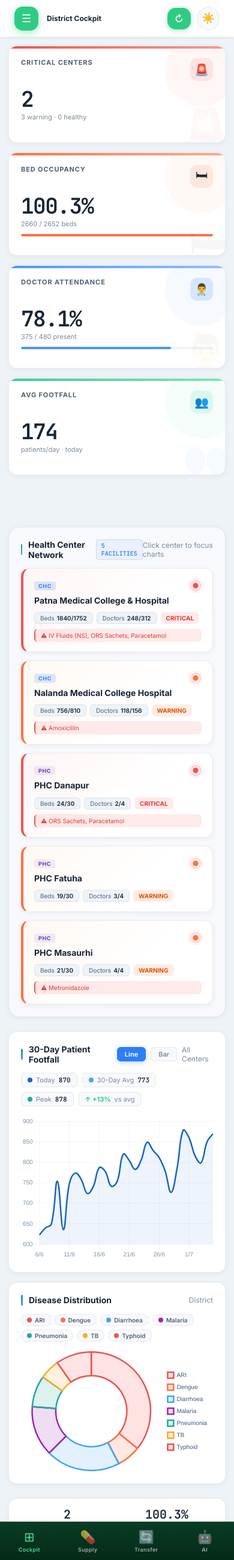
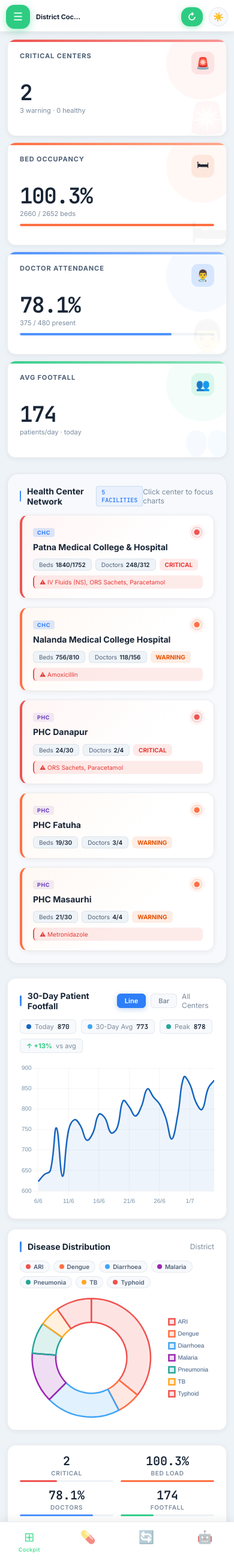
Before and after one commit to mdkamran623/Swasthya-Drishti-1.0, a Flask app: page / in a window 390 px wide. Shown: the whole page at 60% size. Run offline with Flask 3, Linux system fonts and the light colour scheme; data that the repository does not hold is empty.

Commit message:
Update styles.css

```diff
--- a/static/styles.css
+++ b/static/styles.css
@@ -2649,40 +2649,246 @@ tbody td:first-child { color: var(--t1); font-weight: 600; }
   color: var(--t1) !important;
 }
 
-                 /* Extra CSS  */
-/* Fix mobile layout shifting and hide issue */
-.topbar {
+/* ============================================
+   MOBILE HEADER FIX - TOPBAR (ADDED)
+   ============================================ */
+
+/* Topbar ko mobile par sticky rakho */
+#topbar {
   position: sticky !important;
   top: 0 !important;
+  left: 0 !important;
+  right: 0 !important;
   z-index: 1000 !important;
-    background: white !important;
-}
-
-.bottom-nav {
+  min-height: 56px !important;
+  height: auto !important;
+  background: var(--surface) !important;
+  border-bottom: 1px solid var(--border) !important;
+  display: flex !important;
+  align-items: center !important;
+  padding: 8px 16px !important;
+  gap: 10px !important;
+  flex-shrink: 0 !important;
+  width: 100% !important;
+  box-shadow: 0 2px 12px rgba(0,0,0,0.08) !important;
+  transform: translateZ(0) !important;
+  -webkit-transform: translateZ(0) !important;
+  backface-visibility: hidden !important;
+  -webkit-backface-visibility: hidden !important;
+}
+
+/* Topbar ke andar ke elements ko hide na hone do */
+#topbar * {
+  flex-shrink: 0 !important;
+}
+
+/* Main container - topbar ko respect kare */
+#main {
+  display: flex !important;
+  flex-direction: column !important;
+  height: 100vh !important;
+  height: 100dvh !important;
+  overflow: hidden !important;
+  position: relative !important;
+}
+
+/* Content wrapper - topbar ke neeche scroll */
+#cwrap {
+  flex: 1 !important;
+  overflow: hidden !important;
+  position: relative !important;
+  min-height: 0 !important;
+}
+
+/* Scroll area */
+#scroll {
+  height: 100% !important;
+  overflow-y: auto !important;
+  -webkit-overflow-scrolling: touch !important;
+  padding: 16px 20px 100px !important;
+  flex: 1 !important;
+}
+
+/* ============================================
+   MOBILE SIDEBAR FIX
+   ============================================ */
+
+/* Sidebar mobile open state */
+#sidebar.mob-open {
+  position: fixed !important;
+  top: 0 !important;
+  left: 0 !important;
+  bottom: 0 !important;
+  width: 280px !important;
+  min-width: 280px !important;
+  z-index: 9999 !important;
+  box-shadow: 6px 0 32px rgba(0,0,0,0.4) !important;
+  animation: slideIn 0.3s cubic-bezier(0.16, 1, 0.3, 1) !important;
+  display: flex !important;
+  flex-direction: column !important;
+  overflow-y: auto !important;
+}
+
+@keyframes slideIn {
+  from { transform: translateX(-100%); opacity: 0; }
+  to   { transform: translateX(0); opacity: 1; }
+}
+
+/* Sidebar overlay */
+#sb-overlay.active {
+  display: block !important;
+  position: fixed !important;
+  inset: 0 !important;
+  background: rgba(0,0,0,0.5) !important;
+  z-index: 9998 !important;
+  backdrop-filter: blur(4px) !important;
+  -webkit-backdrop-filter: blur(4px) !important;
+  animation: fadeIn 0.25s ease !important;
+}
+
+@keyframes fadeIn {
+  from { opacity: 0; }
+  to   { opacity: 1; }
+}
+
+/* ============================================
+   BOTTOM NAV FIX
+   ============================================ */
+
+#bottom-nav {
+  display: none !important;
   position: fixed !important;
   bottom: 0 !important;
   left: 0 !important;
-    width: 100% !important;
-    z-index: 1000 !important;
-    background: white !important;
-    box-shadow: 0 -2px 10px rgba(0,0,0,0.1);
-}
-
-#kpi-drawer {
+  right: 0 !important;
+  background: var(--surface) !important;
+  border-top: 1px solid var(--border) !important;
   z-index: 999 !important;
-    margin-bottom: 60px !important;
-}
-
-/* Ensure the main container doesn't get hidden */
-.view {
-    padding-bottom: 80px !important;
-}
-
-#top-bar-id {
+  padding: 6px 0 calc(6px + env(safe-area-inset-bottom)) !important;
+  box-shadow: 0 -2px 16px rgba(0,0,0,0.08) !important;
+}
+
+@media (max-width: 768px) {
+  #bottom-nav {
+    display: block !important;
+  }
+
+  #sidebar {
+    display: none !important;
+  }
+
+  #alerts {
+    display: none !important;
+  }
+
+  #ham-btn {
     display: flex !important;
-    visibility: visible !important;
-    position: sticky !important;
-}
-
-.kpi-active {
-}
+  }
+}
+
+/* ============================================
+   MOBILE RESPONSIVE OVERRIDES
+   ============================================ */
+
+@media (max-width: 768px) {
+  #topbar {
+    padding: 6px 12px !important;
+    min-height: 50px !important;
+  }
+
+  #topbar .tb-breadcrumb {
+    font-size: 12px !important;
+  }
+
+  #topbar .tb-breadcrumb .current {
+    font-size: 13px !important;
+    max-width: 120px !important;
+    overflow: hidden !important;
+    text-overflow: ellipsis !important;
+    white-space: nowrap !important;
+  }
+
+  #topbar .tb-live-pill {
+    display: none !important;
+  }
+
+  #topbar .tb-clock {
+    display: none !important;
+  }
+
+  #topbar .tb-btn span[data-i18n] {
+    display: none !important;
+  }
+
+  #topbar .tb-btn {
+    padding: 6px 10px !important;
+    min-width: 36px !important;
+    justify-content: center !important;
+  }
+
+  #topbar .btn-ico {
+    font-size: 16px !important;
+    margin: 0 !important;
+  }
+
+  #scroll {
+    padding: 12px 12px 80px !important;
+  }
+
+  .kpi-grid {
+    grid-template-columns: repeat(2, 1fr) !important;
+    gap: 10px !important;
+  }
+
+  .net-grid {
+    grid-template-columns: 1fr !important;
+  }
+
+  .chart-row {
+    grid-template-columns: 1fr !important;
+  }
+}
+
+@media (max-width: 480px) {
+  #topbar {
+    padding: 4px 10px !important;
+    min-height: 44px !important;
+  }
+
+  #topbar .tb-breadcrumb .current {
+    font-size: 11px !important;
+    max-width: 80px !important;
+  }
+
+  #topbar .tb-hosp-wrap {
+    display: none !important;
+  }
+
+  #topbar #theme-toggle {
+    width: 32px !important;
+    height: 32px !important;
+    font-size: 14px !important;
+  }
+
+  .kpi-grid {
+    grid-template-columns: 1fr !important;
+  }
+}
+
+/* ============================================
+   SAFE AREA (iPhone Notch) SUPPORT
+   ============================================ */
+
+@supports (padding: max(0px)) {
+  #topbar {
+    padding-top: max(8px, env(safe-area-inset-top)) !important;
+  }
+
+  #bottom-nav {
+    padding-bottom: max(6px, env(safe-area-inset-bottom)) !important;
+  }
+
+  #scroll {
+    padding-bottom: max(80px, calc(env(safe-area-inset-bottom) + 70px)) !important;
+  }
+}
```
Lines whose indentation alone changed are shown as unchanged.
